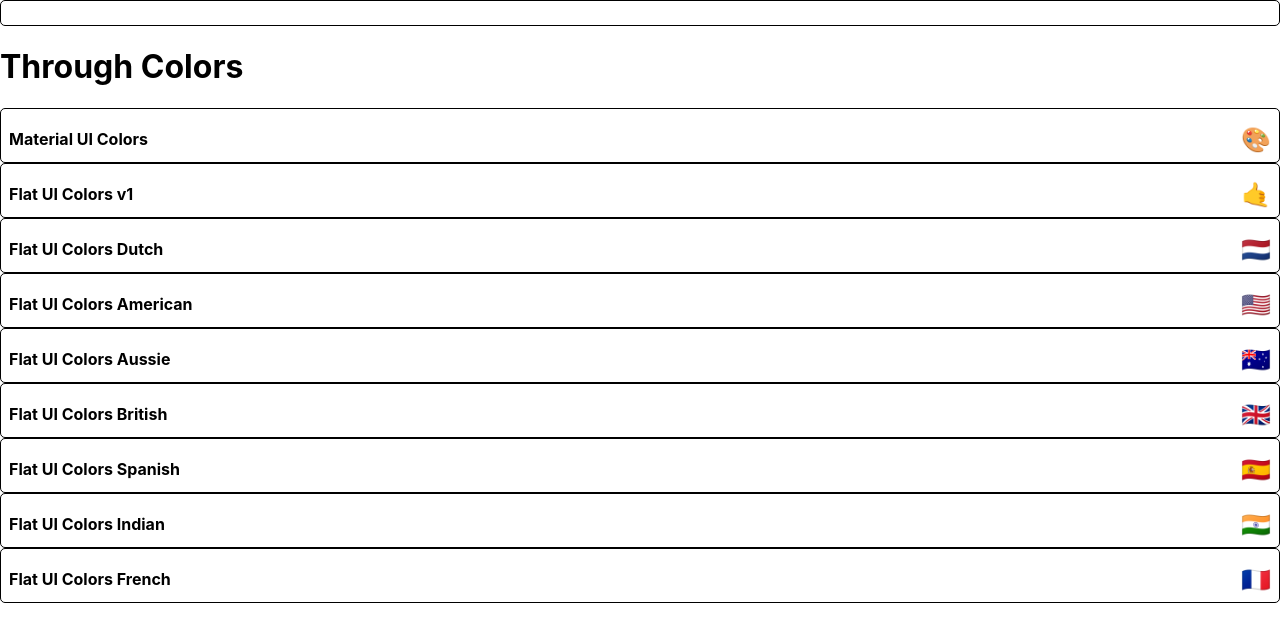
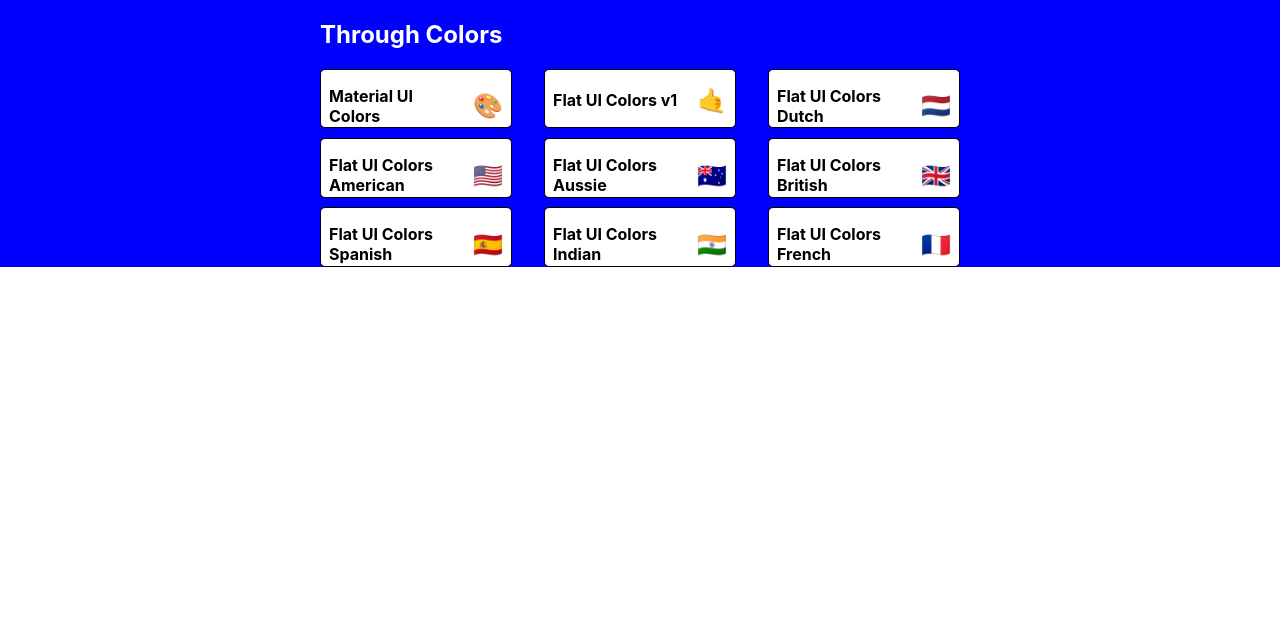
Before and after one commit to shanejames90/through-color, a React (Create React App) app: page / in a window 1280 px wide. Shown: the top 642 px of the page. Built offline with nearby package versions, Linux system fonts and the light colour scheme.

Commit message:
start styling PaletteList with styles

```diff
--- a/src/PaletteList.js
+++ b/src/PaletteList.js
@@ -1,20 +1,56 @@
 import React, { Component } from 'react';
 import MiniPalette from './MiniPalette'
 import { Link } from 'react-router-dom'
+import { withStyles } from '@material-ui/core/styles';
+
+const styles = {
+    root: {
+        backgroundColor: "blue",
+        height: "100%",
+        display: "flex",
+        alignItems: "flex-start",
+        justifyContent: "center"
+    },
+    container: {
+        width: "50%",
+        display: "flex",
+        alignItems: "flex-start",
+        flexDirection: "column",
+        flexWrap: "wrap",
+    },
+    nav: {
+        display: "flex",
+        width: "100%",
+        justifyContent: "space-between",
+        color: "white"
+    },
+    palettes: {
+        boxSizing: "border-box",
+        width: "100%",
+        display: "grid",
+        gridTemplateColumns: "repeat(3, 30%)",
+        gridGap: "5%"
+    }
+}
 
 class PaletteList extends Component {
     render() {
-        const { palettes } = this.props
+        const { palettes, classes } = this.props
         return (
-            <div>
-                <MiniPalette />
-                <h1>Through Colors</h1>
-                {palettes.map(palette => (
-                    <MiniPalette {...palette} />
-                ))}
+            <div className={classes.root}>
+                <div className={classes.container}>
+                    <nav className={classes.nav}>
+                        <h1>Through Colors</h1>
+                    </nav>
+                    <div className={classes.palettes}>
+                        {palettes.map(palette => (
+                            <MiniPalette {...palette} />
+                        ))}
+                    </div>
+                </div>
             </div>
         );
     }
 }
 
-export default PaletteList;
+export default withStyles(styles)(PaletteList);
```
